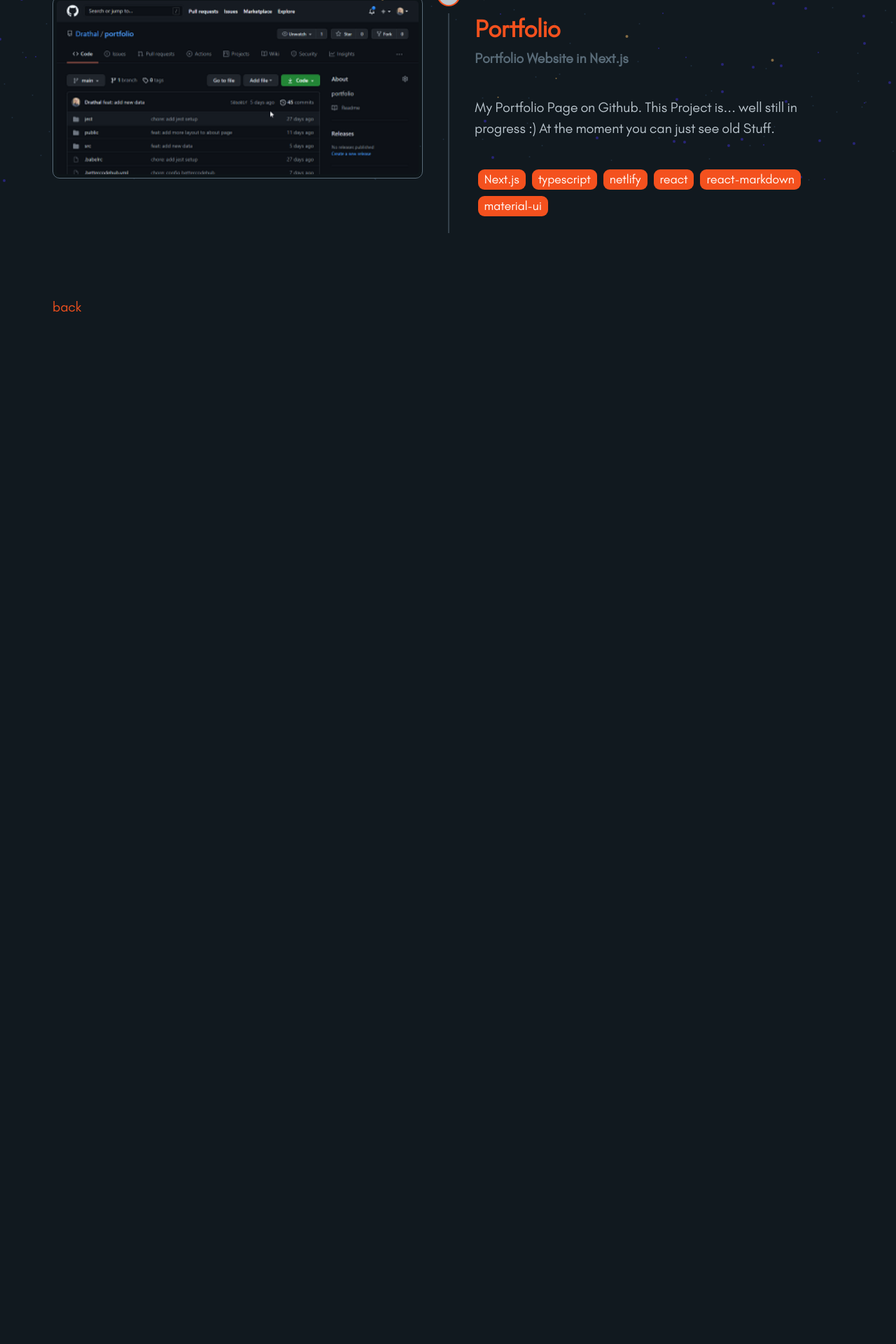
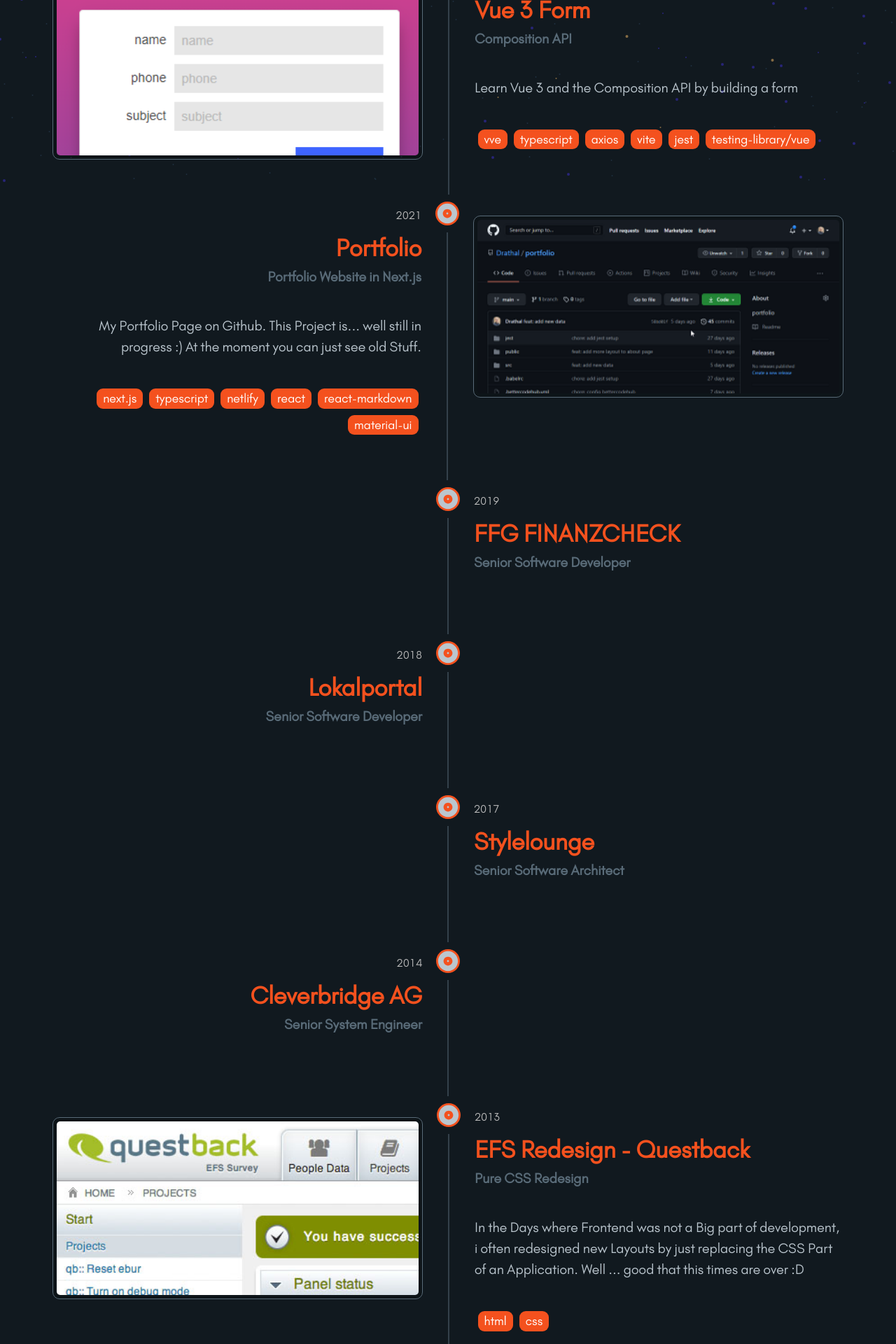
Before and after one commit to Drathal/Homepage-Svelte, a SvelteKit app: page /timeline in a window 1280 px wide. Shown: the part 540-2460 px from the top of the page at 70% size. Before the commit the page ends 1033 px from the top, so only its background shows below. Built offline with nearby package versions, Linux system fonts and the light colour scheme.

Commit message:
more timeline items

```diff
--- a/src/lib/components/Timeline.svelte
+++ b/src/lib/components/Timeline.svelte
@@ -2,11 +2,11 @@
   interface project {
     name: string;
     subtitle: string;
-    description: string;
-    url: string;
-    tags: string[];
+    description?: string;
+    url?: string;
+    tags?: string[];
     year: string;
-    image: string;
+    image?: string;
   }
 
   type projects = project[];
@@ -21,11 +21,15 @@
         <p class="year">{project.year}</p>
         <h2>{project.name}</h2>
         <h3>{project.subtitle}</h3>
+        {#if project.description}
           <p class="description">{project.description}</p>
+        {/if}
         <p class="tags">
+          {#if project.tags}
             {#each project.tags as tag}
               <span>{tag}</span>
             {/each}
+          {/if}
         </p>
       </div>
       <div class="divider">
@@ -38,11 +42,15 @@
         </span>
         <span class="connector" />
       </div>
+      {#if project.image}
         <div class="image">
           <a href={project.url}>
             <img src={project.image} alt="project thumbnail" />
           </a>
         </div>
+      {:else}
+        <div class="noimage" />
+      {/if}
     </li>
   {/each}
 </ul>
@@ -70,6 +78,8 @@
 
   .article {
     flex: 1;
+    min-height: 9em;
+    margin: 0 0 2em 0;
   }
 
   .divider {
@@ -104,13 +114,17 @@
 
   .image {
     flex: 1;
-    margin: 1em 0 0 0;
+    margin: 1em 0 2em 0;
     max-height: 13em;
     overflow: hidden;
     display: flex;
     border: 1px solid var(--secondary);
     border-radius: 0.5em;
     background-color: rgba(0, 0, 0, 0.2);
+  }
+
+  .noimage {
+    flex: 1;
   }
 
   .image a {
--- a/src/routes/timeline/+page.svelte
+++ b/src/routes/timeline/+page.svelte
@@ -2,8 +2,15 @@
   import Timeline from '$lib/components/Timeline.svelte';
   import vueform from '$lib/assets/projects/vue_form.png';
   import portfolio from '$lib/assets/projects/portfolio.png';
+  import efsredesign from '$lib/assets/projects/efs_redesign.jpg';
 
   const projects = [
+    {
+      name: 'SMAVA',
+      subtitle: 'Senior Fullstack Engineer',
+      year: '2021',
+      description: 'FFG FINANZCHECK bought by SMAVA'
+    },
     {
       name: 'Vue 3 Form',
       subtitle: 'Composition API',
@@ -11,7 +18,7 @@
       year: '2021',
       image: vueform,
       url: 'https://github.com/Drathal/formplayground-vue',
-      tags: ['Vue', 'Typescript', 'Axios', 'Vite', 'Jest', 'testing-library/vue']
+      tags: ['vve', 'typescript', 'axios', 'vite', 'jest', 'testing-library/vue']
     },
     {
       name: 'Portfolio',
@@ -21,7 +28,37 @@
       year: '2021',
       image: portfolio,
       url: 'https://github.com/Drathal/portfolio',
-      tags: ['Next.js', 'typescript', 'netlify', 'react', 'react-markdown', 'material-ui']
+      tags: ['next.js', 'typescript', 'netlify', 'react', 'react-markdown', 'material-ui']
+    },
+    {
+      name: 'FFG FINANZCHECK',
+      subtitle: 'Senior Software Developer',
+      year: '2019'
+    },
+    {
+      name: 'Lokalportal',
+      subtitle: 'Senior Software Developer',
+      year: '2018'
+    },
+    {
+      name: 'Stylelounge',
+      subtitle: 'Senior Software Architect',
+      year: '2017'
+    },
+    {
+      name: 'Cleverbridge AG',
+      subtitle: 'Senior System Engineer',
+      year: '2014'
+    },
+    {
+      name: 'EFS Redesign - Questback',
+      subtitle: 'Pure CSS Redesign',
+      description:
+        'In the Days where Frontend was not a Big part of development, i often redesigned new Layouts by just replacing the CSS Part of an Application. Well ... good that this times are over :D',
+      year: '2013',
+      image: efsredesign,
+      url: 'https://github.com/Drathal/formplayground-vue',
+      tags: ['html', 'css']
     }
   ];
 </script>
```
Also changed, not shown: src/lib/assets/projects/efs_redesign.jpg (added). Lines whose indentation alone changed are shown as unchanged.
